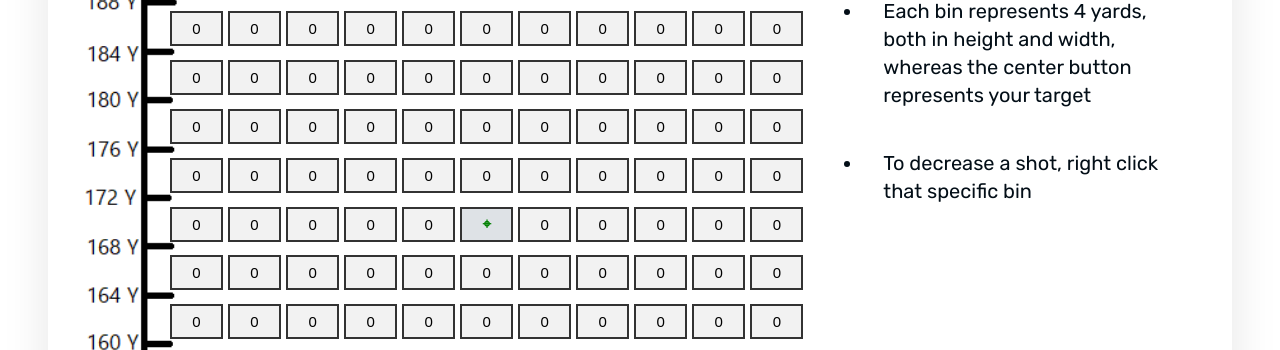
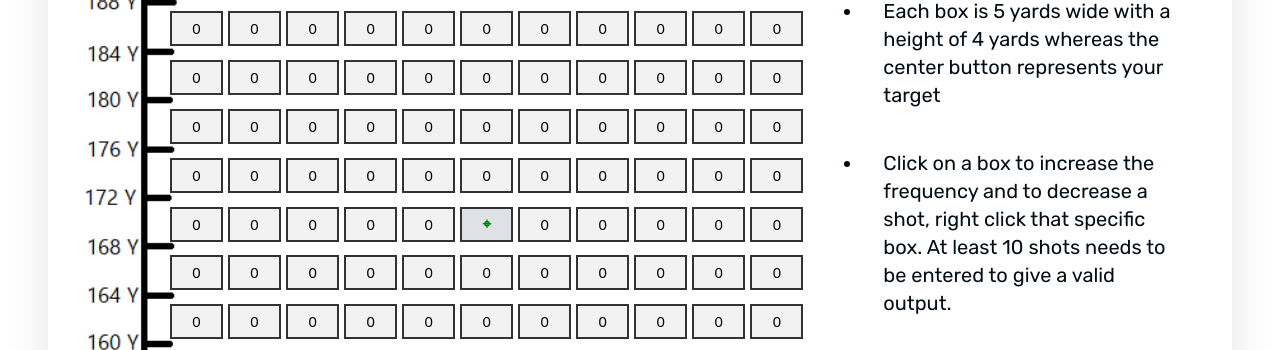
Before and after one commit to AndersB3333/golf-simulation, a website: page views/simulation.html in a window 1280 px wide. Shown: the part 415-765 px from the top of the page. Drawn offline with nearby package versions, Linux system fonts and the light colour scheme.

Commit message:
Adjusted some text in simulation file

```diff
--- a/views/simulation.html
+++ b/views/simulation.html
@@ -66,9 +66,10 @@
                         <div class="guide">
                             <h3>Guidelines</h3>
                             <ul>
-                                <li>Each bin represents 4 yards, both in height and width, whereas the center button
+                                <li>Each box is 5 yards wide with a height of 4 yards whereas the center button
                                     represents your target</li>
-                                <li>To decrease a shot, right click that specific bin </li>
+                                <li>Click on a box to increase the frequency and to decrease a shot, right click that
+                                    specific box. At least 10 shots needs to be entered to give a valid output.</li>
                             </ul>
                         </div>
                         <div class="x-axis-div">
```
